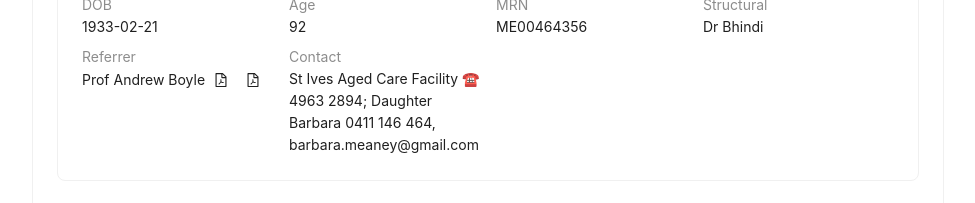
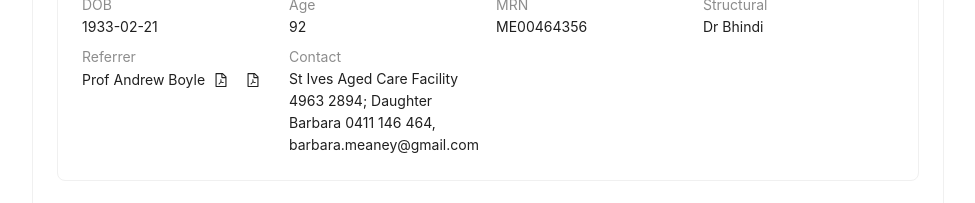
Before and after one commit to synapseedu/ravitracker-mdt, a Next.js app: page /patients/moelle in a window 1280 px wide. Shown: the part 167-370 px from the top of the page, without its empty margins (152-1127 px from the left). Built offline with nearby package versions, Linux system fonts and the light colour scheme.

Commit message:
Remove emoji

```diff
--- a/pages/patients/moelle.tsx
+++ b/pages/patients/moelle.tsx
@@ -21,7 +21,7 @@ const patient = {
     structuralPhysician: 'Dr Bhindi',
     referrer: 'Prof Andrew Boyle',
     contact:
-        'St Ives Aged Care Facility ☎ 4963 2894; Daughter Barbara 0411 146 464, barbara.meaney@gmail.com',
+        'St Ives Aged Care Facility  4963 2894; Daughter Barbara 0411 146 464, barbara.meaney@gmail.com',
     pdfs: {
         referral: [
             'MOELLE ELEONORA referral.pdf',
```
